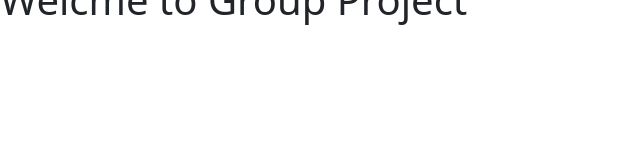
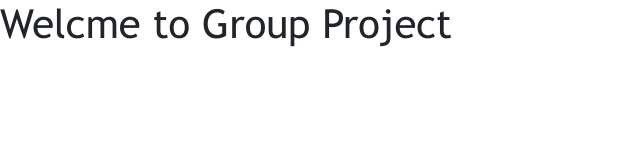
Before and after one commit to farzanaYesminn/startech-clone, a plain HTML site: page index.html in a window 1280 px wide. Shown: the whole page, without its empty margins (0-640 px from the left). Drawn offline with nearby package versions, Linux system fonts and the light colour scheme.

Commit message:
Upated Font and ready to use

```diff
--- a/css/styles.css
+++ b/css/styles.css
@@ -15,6 +15,11 @@ a{
     text-decoration: none;
 }
 
-h1,h2,h3,h4,h5,p{
-    line-height: 0.8px;
+@font-face {
+    font-family: 'trebuc';
+    src: url('../trebuchet-ms-2/trebuc.ttf') format('woff2')
 }
+
+.testFont{
+    font-family: 'trebuc';
+}
--- a/index.html
+++ b/index.html
@@ -9,7 +9,7 @@
 </head>
 <body>
 
-    <h1>Welcme to Group Project</h1>
+    <h1 class="testFont">Welcme to Group Project</h1>
 
  <!--  Bootstrap JS CDN -->
     <script src="https://cdn.jsdelivr.net/npm/@popperjs/core@2.11.8/dist/umd/popper.min.js" integrity="sha384-I7E8VVD/ismYTF4hNIPjVp/Zjvgyol6VFvRkX/vR+Vc4jQkC+hVqc2pM8ODewa9r" crossorigin="anonymous"></script>
```
